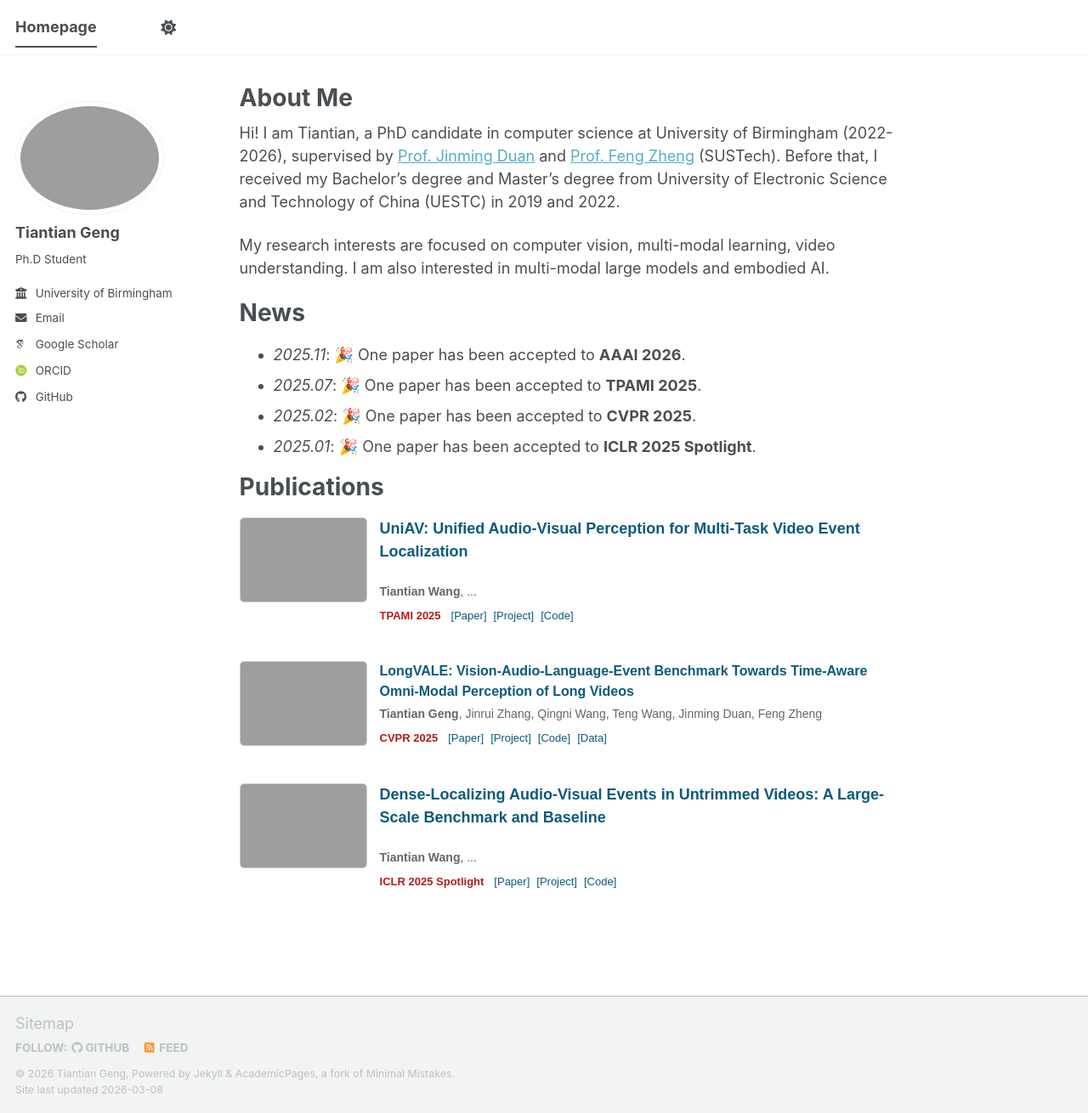
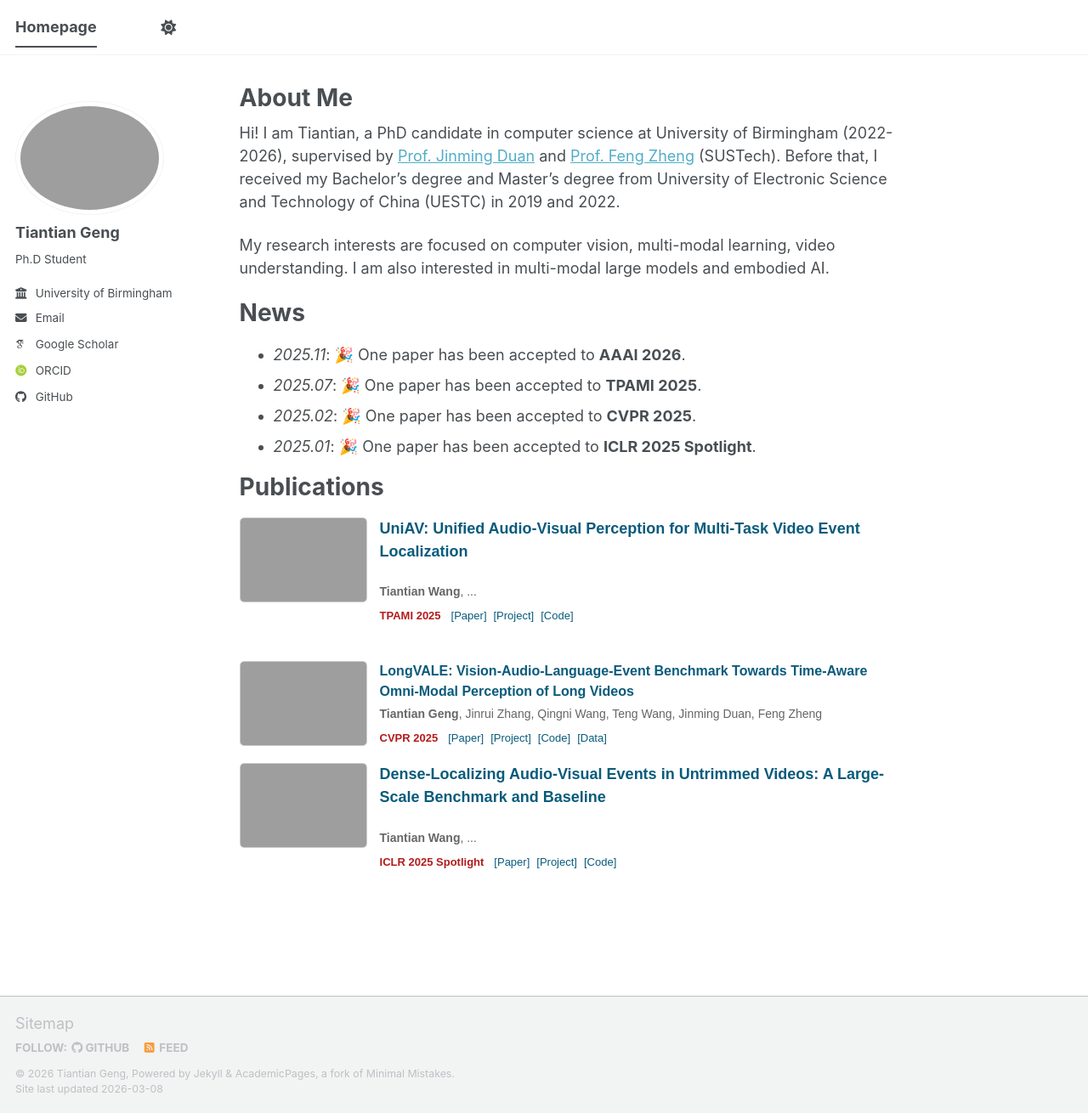
Before and after one commit to ttgeng233/ttgeng233.github.io, a Jekyll site: the page built from _pages/about.md, in a window 1280 px wide and 1310 px high. Shown: the whole window at 85% size. Built offline with Jekyll 4.4.1, drawn with Linux system fonts in a browser that asks for light colours; some web fonts are replaced; a script bundle is joined from its source files by our own code; library files that are not in the unit come from our copies; grey boxes are pictures that could not be loaded.

Commit message:
Update about.md

```diff
--- a/_pages/about.md
+++ b/_pages/about.md
@@ -66,7 +66,7 @@ ul.paper-list {
   font-weight: 500;
   font-size: 14px;
   color: #666;
-  margin-top: 2px;
+  margin-top: 4px;
   margin-bottom: 8px;
 }
 
@@ -170,7 +170,7 @@ LongVALE: Vision-Audio-Language-Event Benchmark Towards Time-Aware Omni-Modal Pe
 <b>Tiantian Geng</b>, Jinrui Zhang, Qingni Wang, Teng Wang, Jinming Duan, Feng Zheng
 </div>
 
-<p class="paper-meta">
+<div class="paper-meta">
 <span class="paper-conf">CVPR 2025</span>
 <span class="paper-links">
 <a href="https://openaccess.thecvf.com/content/CVPR2025/papers/Geng_LongVALE_Vision-Audio-Language-Event_Benchmark_Towards_Time-Aware_Omni-Modal_Perception_of_Long_Videos_CVPR_2025_paper.pdf">[Paper]</a>
@@ -178,7 +178,7 @@ LongVALE: Vision-Audio-Language-Event Benchmark Towards Time-Aware Omni-Modal Pe
 <a href="https://github.com/ttgeng233/LongVALE">[Code]</a>
 <a href="https://huggingface.co/datasets/ttgeng233/LongVALE">[Data]</a>
 </span>
-</p>
+</div>
 
 </div>
 </li>
```
